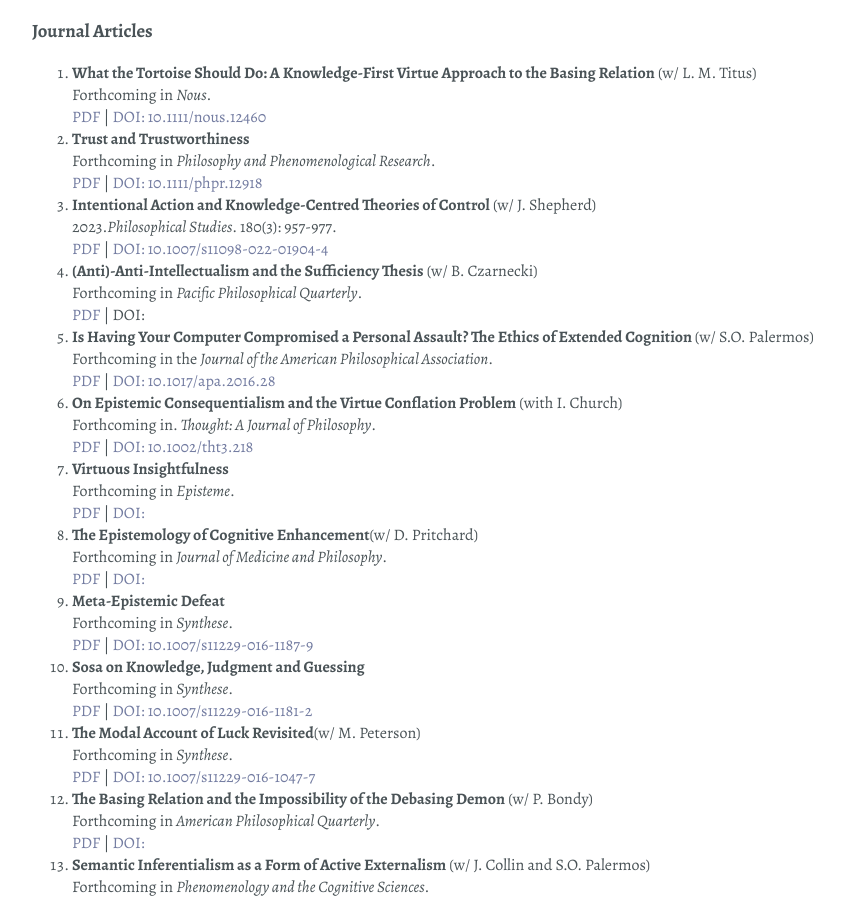
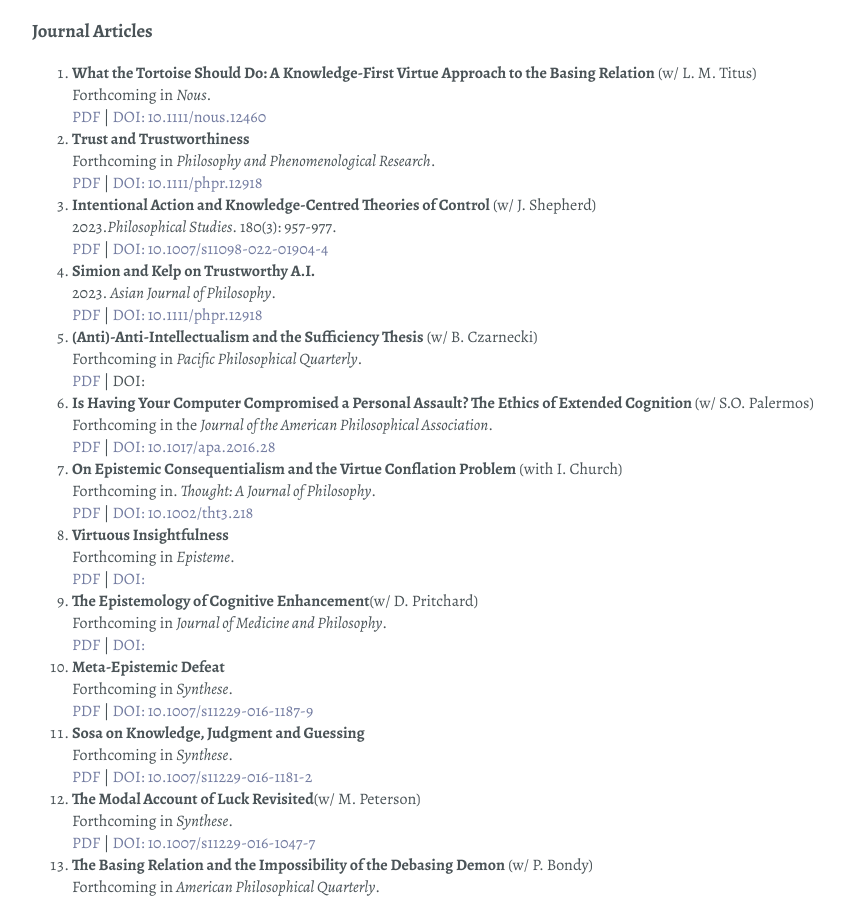
Before and after one commit to jadamcarter/jadamcarter.github.io, a Jekyll site: the page built from index.html, in a window 1280 px wide and 900 px high, scrolled down 1062 px. Shown: the whole window, without its empty margins (160-1004 px from the left). Built offline with Jekyll 4.4.1, drawn with Linux system fonts in a browser that asks for light colours; some web fonts are replaced.

Commit message:
sim kelp ai

```diff
--- a/index.html
+++ b/index.html
@@ -70,6 +70,10 @@
 <li><strong>Intentional Action and Knowledge-Centred Theories of Control</strong> (w/ J. Shepherd)<br/>
 2023.<i>Philosophical Studies</i>. 180(3): 957-977.<br/>
 <a href="https://link.springer.com/article/10.1007/s11098-022-01904-4">PDF</a> | <a href="http://dx.doi.org/10.1007/s11098-022-01904-4">DOI: 10.1007/s11098-022-01904-4</a></li>
+
+<li><strong>Simion and Kelp on Trustworthy A.I.</strong><br/>
+2023. <i>Asian Journal of Philosophy</i>.<br/>
+<a href="https://link.springer.com/article/10.1007/s44204-023-00067-1">PDF</a> | <a href="https://link.springer.com/article/10.1007/s44204-023-00067-1">DOI: 10.1111/phpr.12918</a></li>
 
 <li><strong>(Anti)-Anti-Intellectualism and the Sufficiency Thesis</strong> (w/ B. Czarnecki)<br/>
 Forthcoming in <i>Pacific Philosophical Quarterly</i>.<br/>
```
